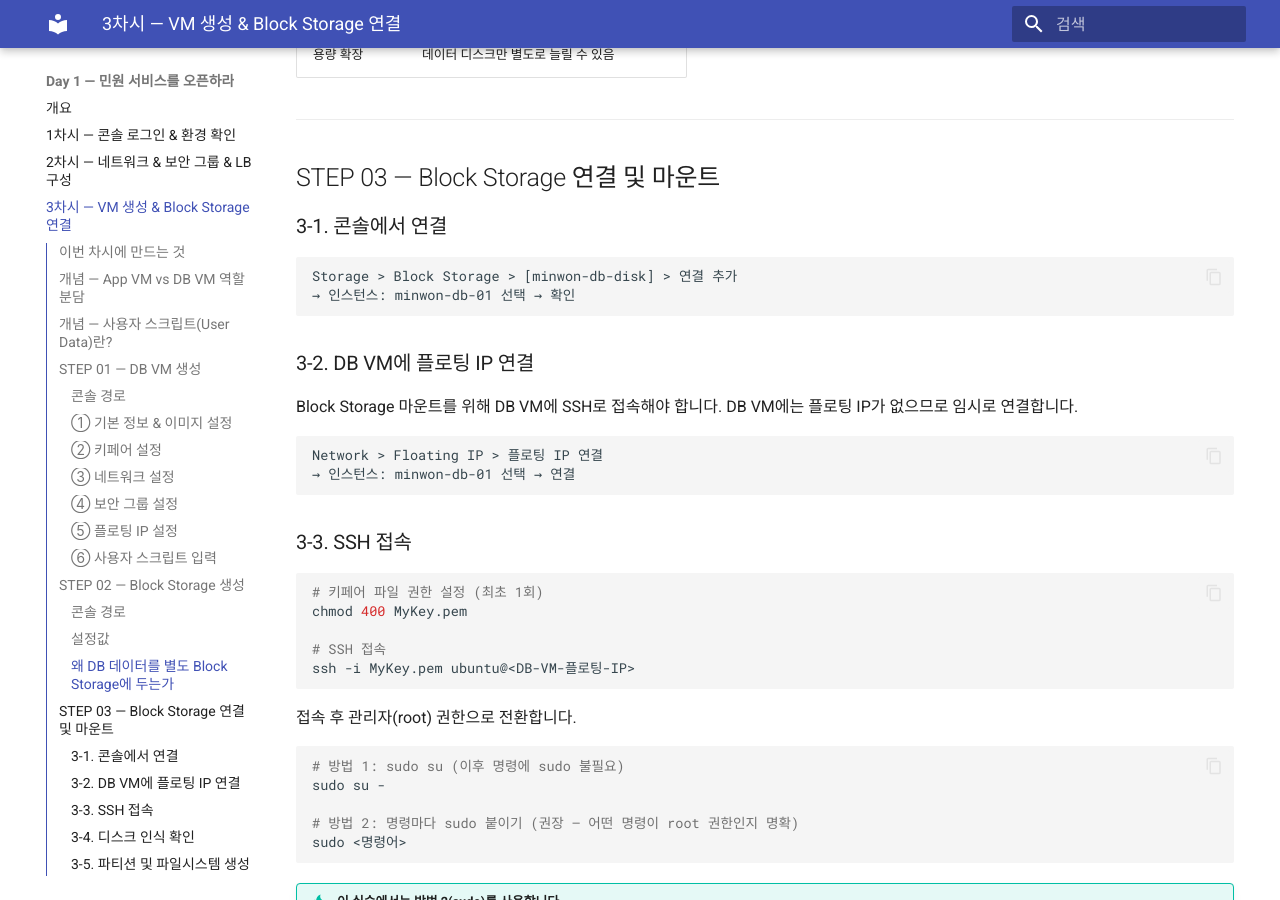
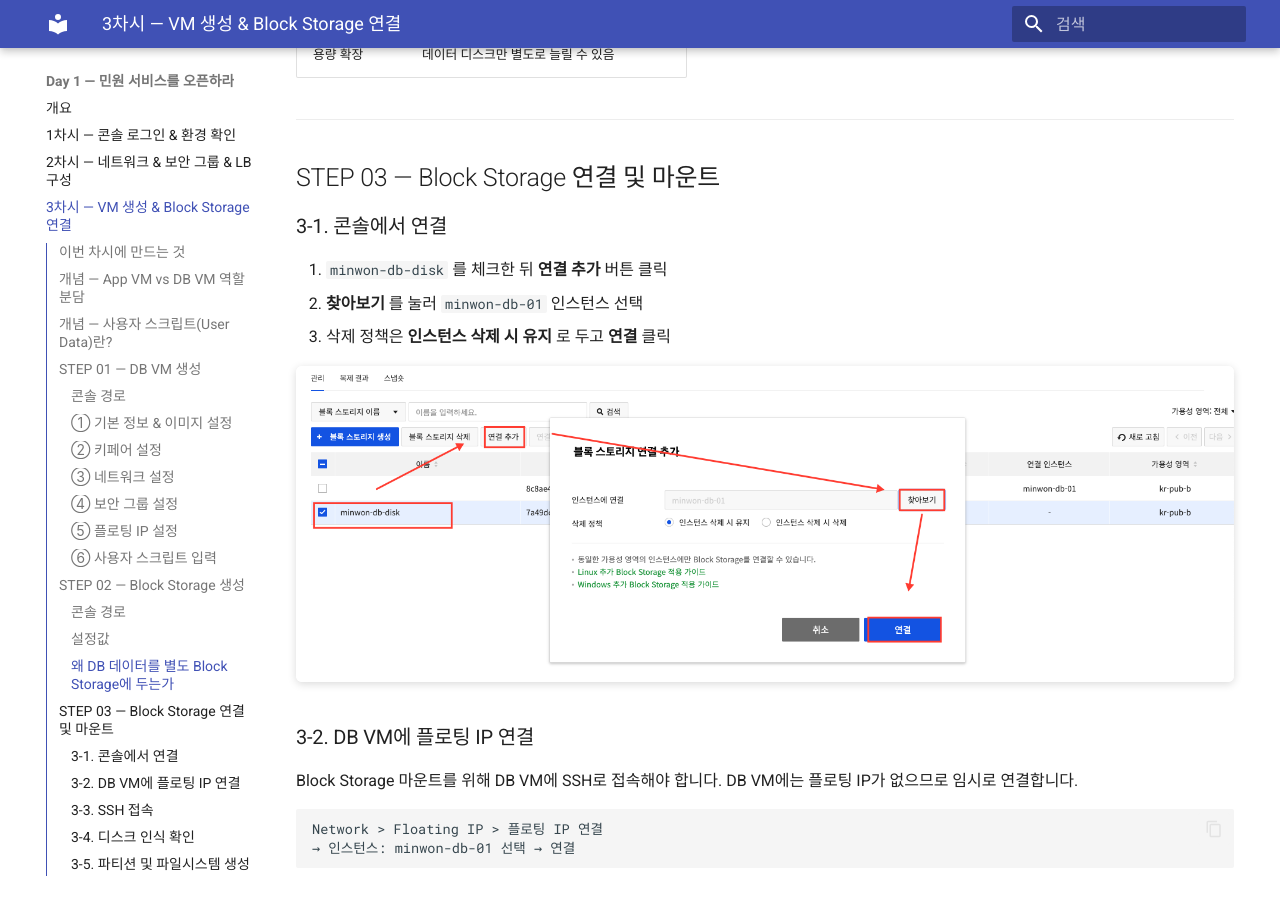
Before and after one commit to skilleat-labs/cloud-native-minwon-lab, an MkDocs documentation site: the page built from docs/day1/session3.md, in a window 1280 px wide and 900 px high, scrolled down 8511 px. Built offline with MkDocs 1.6.1 and Material for MkDocs 9.7.7, drawn with Linux system fonts in a browser that asks for light colours.

Commit message:
day1/session3: 블록 스토리지 연결 캡처 추가
Co-Authored-By: Claude Sonnet 4.6 <noreply@anthropic.com>

````diff
--- a/docs/day1/session3.md
+++ b/docs/day1/session3.md
@@ -229,10 +229,11 @@ Storage > Block Storage > 블록 스토리지 생성
 
 ### 3-1. 콘솔에서 연결
 
-```
-Storage > Block Storage > [minwon-db-disk] > 연결 추가
-→ 인스턴스: minwon-db-01 선택 → 확인
-```
+1. `minwon-db-disk` 를 체크한 뒤 **연결 추가** 버튼 클릭
+2. **찾아보기** 를 눌러 `minwon-db-01` 인스턴스 선택
+3. 삭제 정책은 **인스턴스 삭제 시 유지** 로 두고 **연결** 클릭
+
+![블록 스토리지 연결 추가 화면](./images/3-9-block-storage-attach.png)
 
 ### 3-2. DB VM에 플로팅 IP 연결
 
````
Also changed, not shown: docs/day1/images/3-9-block-storage-attach.png (added).
